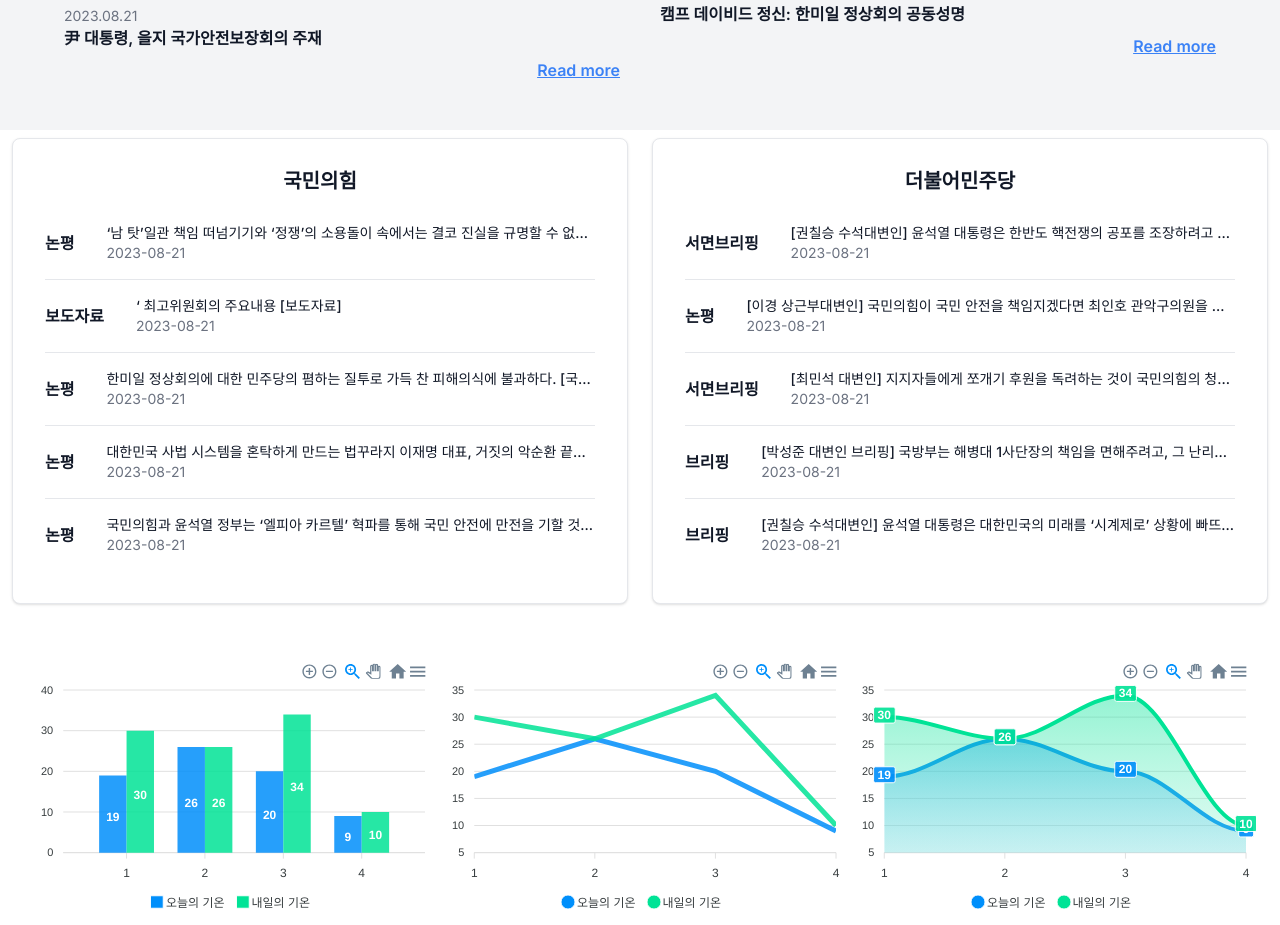
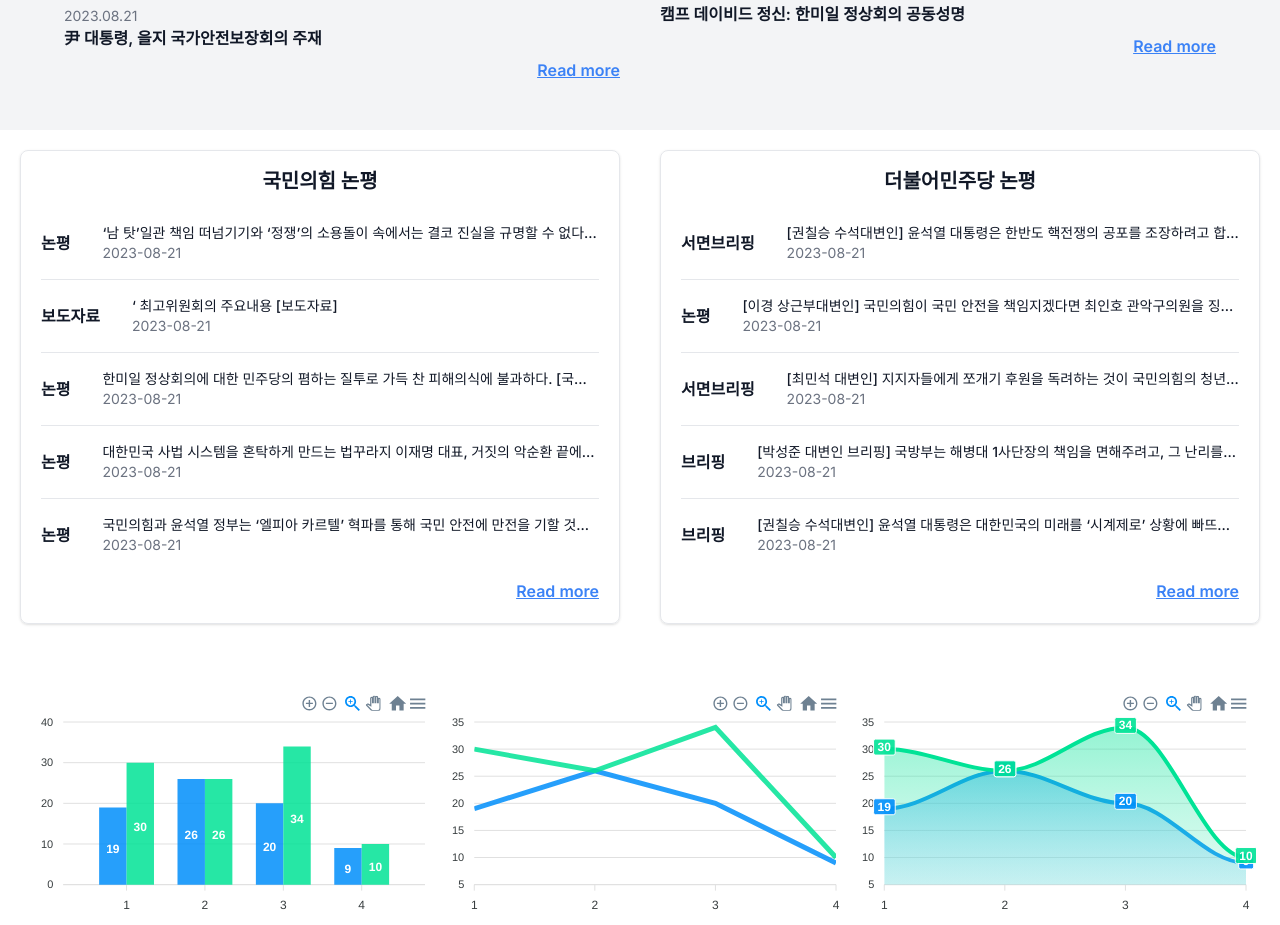
Before and after one commit to Leejoongjae123/freepeople, a Next.js app: page / in a window 1280 px wide. Shown: the part 1006-1931 px from the top of the page. Built offline with nearby package versions, Linux system fonts and the light colour scheme.

Commit message:
14th commit

```diff
--- a/app/page.js
+++ b/app/page.js
@@ -168,7 +168,7 @@
               }
               <p className="text-base font-semibold text-blue-500 underline mt-2 text-right"><Link target='_blank' className='z-50' href={captainBriefs[0].readMore}>Read more</Link></p>
             </div>
-            <div className="group relative">
+            <div className="group relative ">
               <h2 className="text-center text-2xl font-bold mb-6 text-gray-900">대통령실 보도자료</h2>
               {
                 captainPresss.map((captainPress)=>{
@@ -189,7 +189,8 @@
         </div>
       </div>
     </div>
-    <div className="grid mx-auto w-full lg:grid-cols-2 sm:grid-cols-1">
+
+    <div className="grid lg:grid-cols-2 sm:grid-cols-1">
       <ListViewPeoplePower></ListViewPeoplePower>
       <ListViewTogetherPeople></ListViewTogetherPeople>
     </div>
@@ -264,9 +265,9 @@
   ]
 
   return(
-    <div className="p-4 mx-3 my-2 bg-white border border-gray-200 rounded-lg shadow sm:p-8 dark:bg-gray-800 dark:border-gray-700">
+    <div className="border border-gray-200 m-5 p-5 rounded-lg shadow">
       <div className="flex items-center justify-center mb-4">
-        <h5 className="text-xl font-bold leading-none text-gray-900 dark:text-white">국민의힘</h5>
+        <h5 className="text-xl font-bold leading-none text-gray-900 dark:text-white">국민의힘 논평</h5>
       </div>
         <div className="flow-root">
           <ul role="list" className="divide-y divide-gray-200 dark:divide-gray-700">
@@ -295,6 +296,7 @@
 
 
           </ul>
+          <p className="text-base font-semibold text-blue-500 underline mt-2 text-right"><Link target='_blank' className='z-50' href='https://www.naver.com'>Read more</Link></p>
     </div>
   </div>
   )
@@ -333,9 +335,9 @@
   ]
 
   return(
-    <div className="p-4 mx-3 my-2 bg-white border border-gray-200 rounded-lg shadow sm:p-8 dark:bg-gray-800 dark:border-gray-700">
+    <div className="border border-gray-200 m-5 p-5 rounded-lg shadow">
       <div className="flex items-center justify-center mb-4">
-        <h5 className="text-xl font-bold leading-none text-gray-900 dark:text-white">더불어민주당</h5>
+        <h5 className="text-xl font-bold leading-none text-gray-900 dark:text-white">더불어민주당 논평</h5>
       </div>
         <div className="flow-root">
         <ul role="list" className="divide-y divide-gray-200 dark:divide-gray-700">
@@ -362,6 +364,7 @@
             ))
           }
           </ul>
+          <p className="text-base font-semibold text-blue-500 underline mt-2 text-right"><Link target='_blank' className='z-50' href='https://www.naver.com'>Read more</Link></p>
     </div>
   </div>
   )
```
